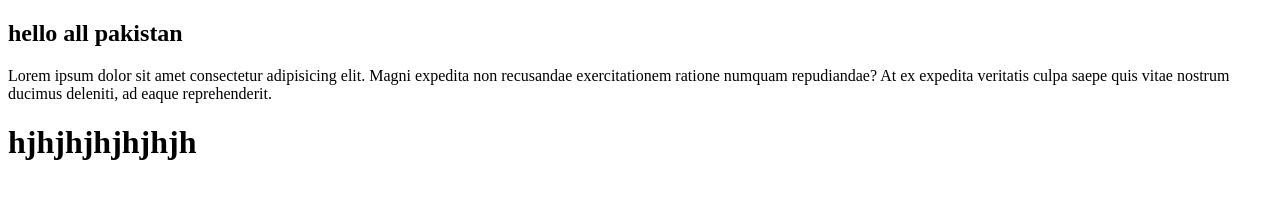
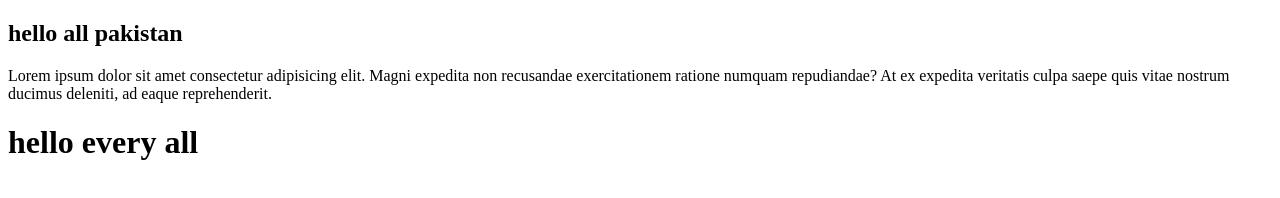
Before and after one commit to zaheerkhan12/zaheer, a plain HTML site: page index.html in a window 1280 px wide. Drawn offline with Linux system fonts and the light colour scheme.

Commit message:
smit class

```diff
--- a/index.html
+++ b/index.html
@@ -10,6 +10,6 @@
     <h2> hello all pakistan</h2>
     <p>Lorem ipsum dolor sit amet consectetur adipisicing elit. Magni expedita non recusandae exercitationem ratione numquam repudiandae?
         At ex expedita veritatis culpa saepe quis vitae nostrum ducimus deleniti, ad eaque reprehenderit.</p>
-        <h1>hjhjhjhjhjhjh</h1>
+        <h1> hello every all</h1>
 </body>
 </html>
```
